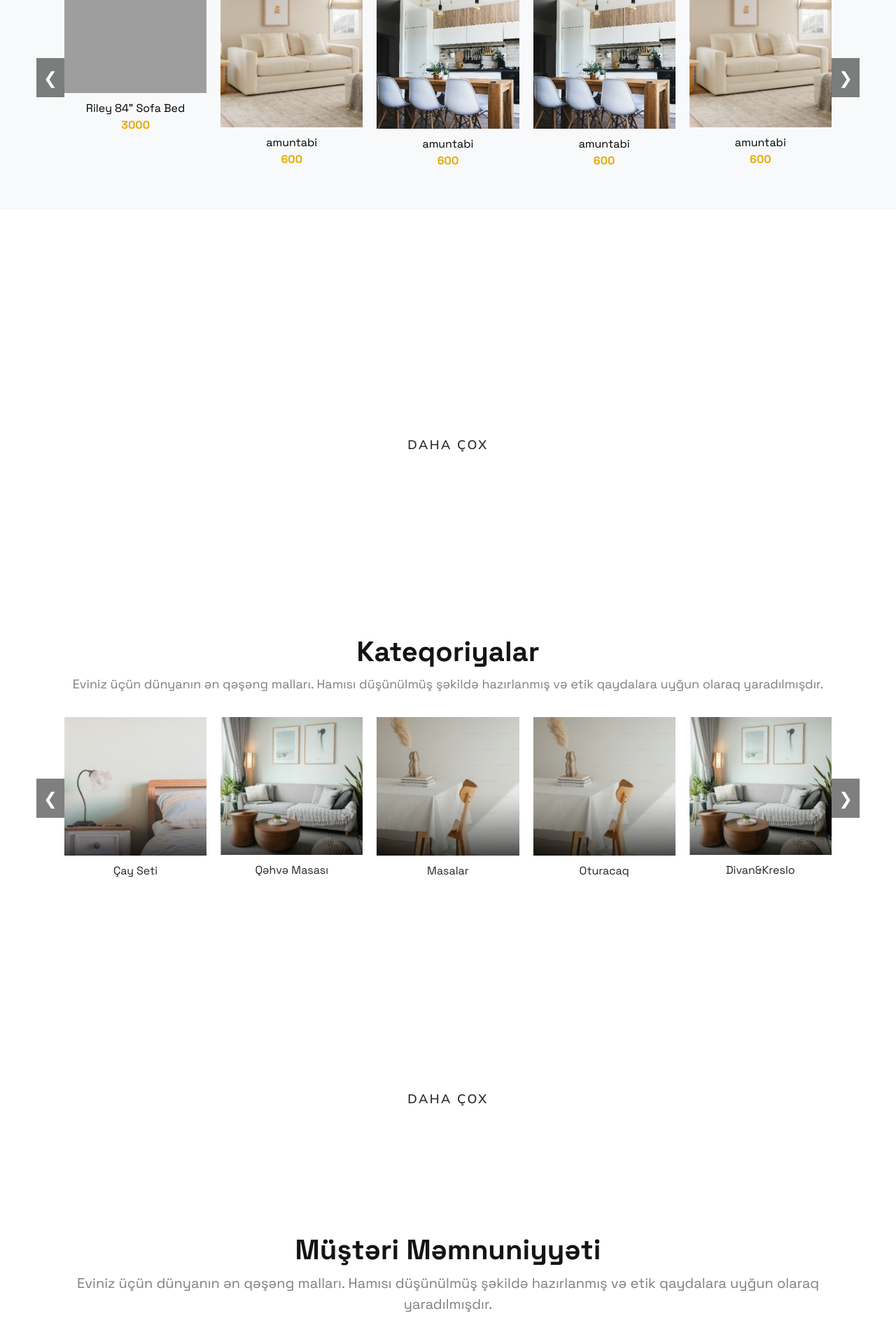
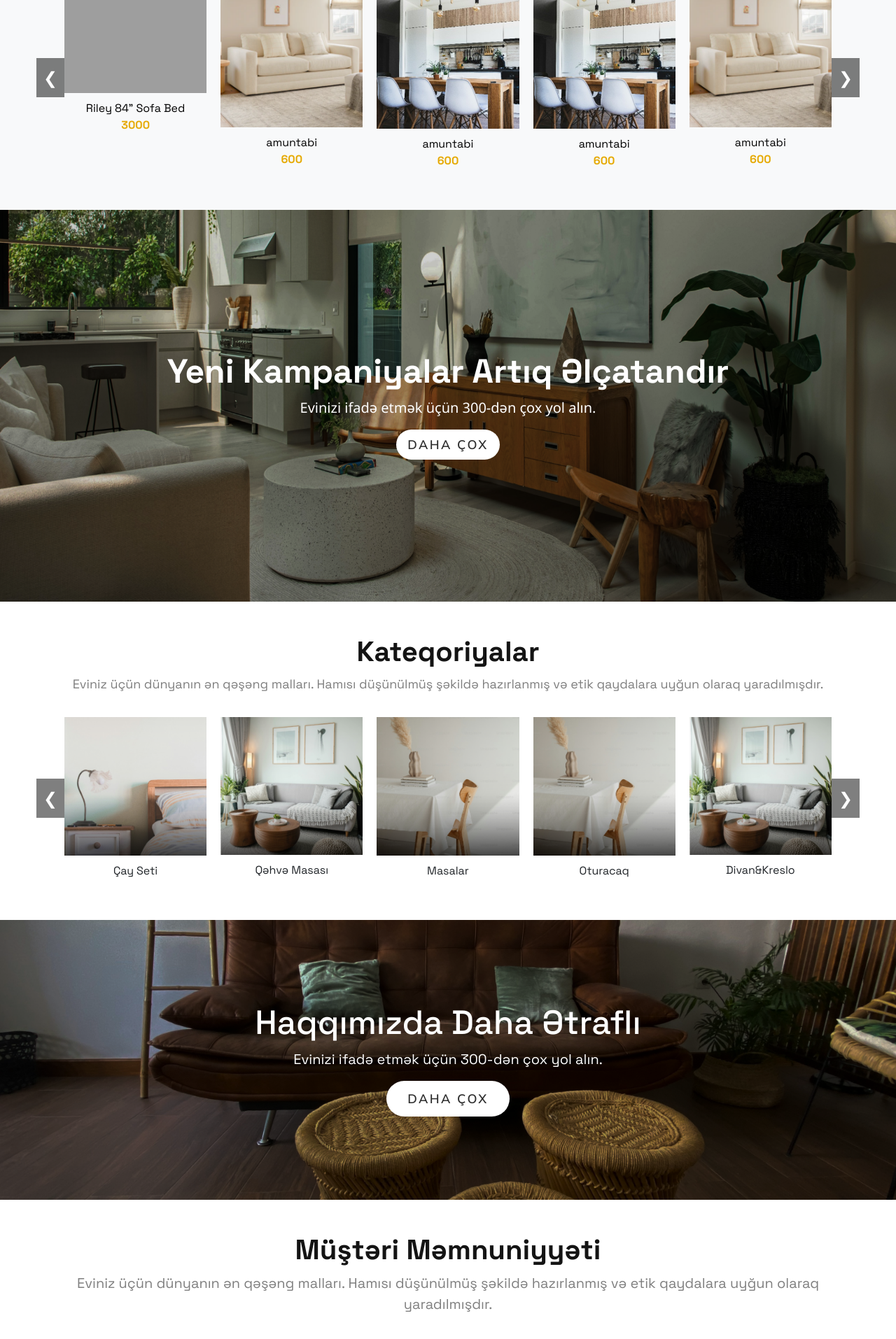
Before and after one commit to RBMobilya/RB-Mobilya, a React (Create React App) app: page / in a window 1280 px wide. Shown: the part 1746-3660 px from the top of the page at 70% size. Built offline with nearby package versions, Linux system fonts and the light colour scheme; grey boxes are pictures that could not be loaded.

Commit message:
Update Home.jsx

```diff
--- a/src/pages/Home.jsx
+++ b/src/pages/Home.jsx
@@ -274,7 +274,7 @@ const Home = () => {
 
       {/* Hero banner 2  */}
 
-      <div className="section-4 d-flex justify-content-center align-items-center">
+      <div className="section-4 d-flex justify-content-center align-items-center"  style={{backgroundImage: "url('/image/kanpaniyalBackground.png')"}}>
         <div className="section4-content text-center">
           <h1 className="text-white display-5">
             Yeni Kampaniyalar Artıq Əlçatandır
@@ -335,7 +335,7 @@ const Home = () => {
         </Container>
       </section>
       {/* About section  */}
-      <div className="about-section d-flex justify-content-center align-items-center">
+      <div className="about-section d-flex justify-content-center align-items-center" style={{backgroundImage: "url('/image/AboutSection.png')"}}>
         <div className="about-content text-center">
           <h2 className="text-white">Haqqımızda Daha Ətraflı</h2>
           <p className="text-white">
```
